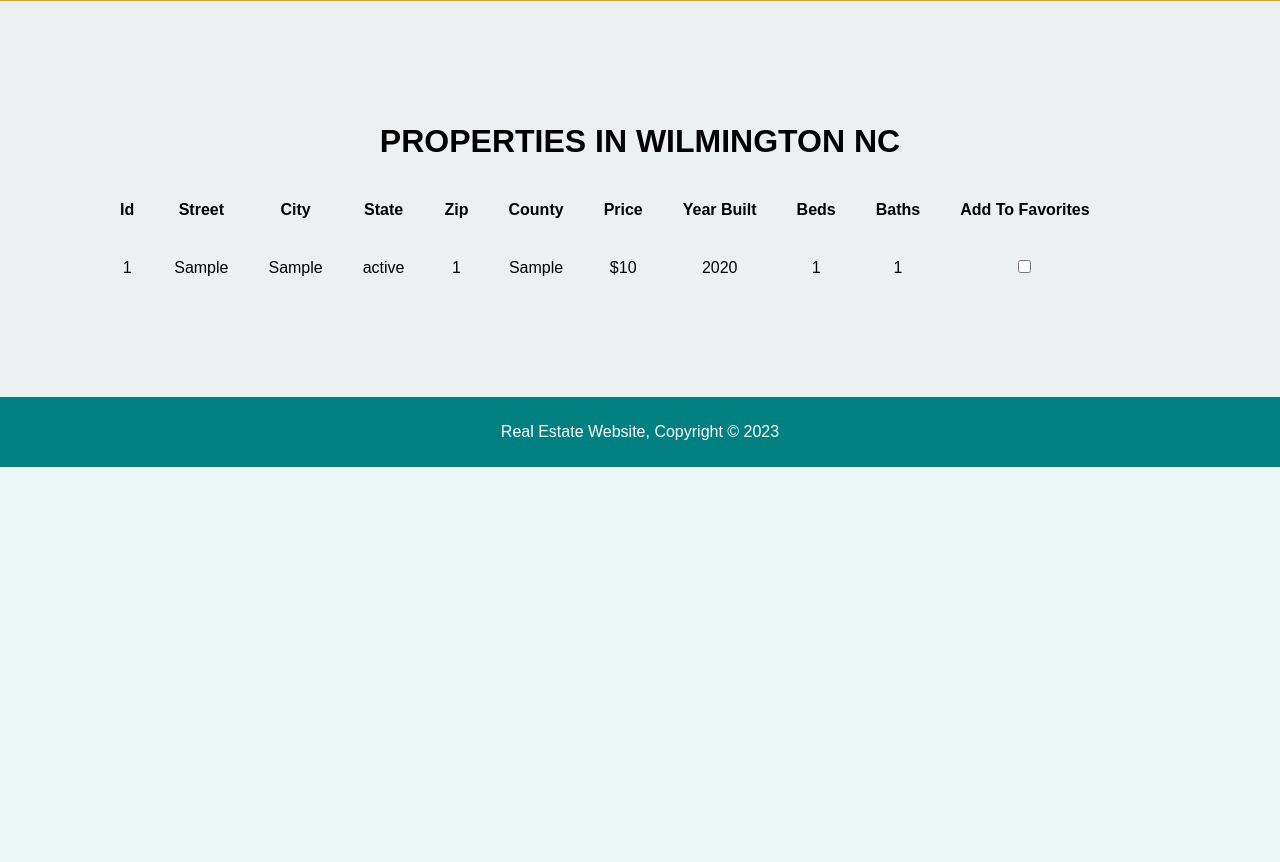
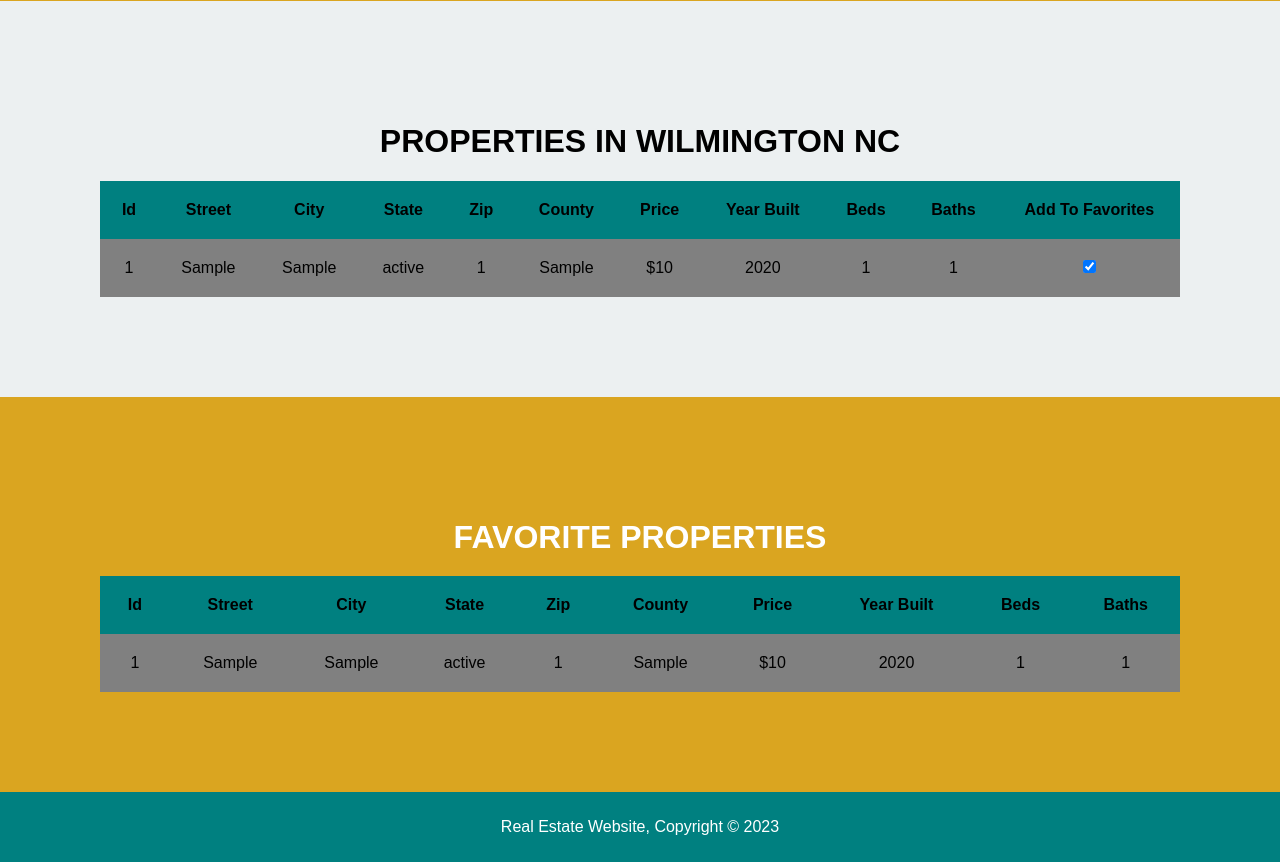
Before and after one commit to jpferner/ownmyhome, a Flask app: page /properties in a window 1280 px wide. Shown: the part 356-1218 px from the top of the page. Before the commit the page ends 823 px from the top, so only its background shows below. Run offline with Flask 3, Linux system fonts and the light colour scheme; tables that the repository leaves empty hold one stand-in row (values such as "Sample post").

Commit message:
Property list and favorite list work dynamically with database.

```diff
--- a/app/routes.py
+++ b/app/routes.py
@@ -1,5 +1,5 @@
 from flask import render_template, flash, redirect, url_for, request, jsonify
-from flask_login import login_user, login_required, logout_user
+from flask_login import login_user, login_required, logout_user, current_user
 
 from app import app
 from app import data_manager
@@ -257,3 +257,21 @@ def update():
     db.session.commit()
     flash('dummy data added')
     return render_template('index.html')
+
+@app.route('/update_favorites', methods=['POST'])
+def update_favorites():
+    propId = request.form['propId']
+    checked = request.form['checked'] == 'true'
+    prop = Property.query.filter_by(propId=propId).first()
+    prop.favorite = checked
+    db.session.commit()
+
+    favorite_props = Property.query.filter_by(favorite=True).all()
+    props_table = render_template('props_table.html', props=Property.query.all(), favorite_props=favorite_props)
+    favorites_table = render_template('favorites_table.html', props=Property, favorite_props=favorite_props)
+    return jsonify(props=props_table, favorites=favorites_table)
+
+@app.route('/favorites_table')
+def favorites_table():
+    favorite_props = Property.query.filter_by(favorite=True).all()
+    return render_template('favorites_table.html', favorite_props=favorite_props)
--- /dev/null
+++ b/app/templates/favorites_table.html
@@ -0,0 +1,31 @@
+<table>
+  <tr>
+    <th>Id</th>
+    <th>Street</th>
+    <th>City</th>
+    <th>State</th>
+    <th>Zip</th>
+    <th>County</th>
+    <th>Price</th>
+    <th>Year Built</th>
+    <th>Beds</th>
+    <th>Baths</th>
+  </tr>
+
+  {% for p in favorite_props %}
+
+      <tr>
+        <td>{{p.propId}}</td>
+        <td>{{p.street}}</td>
+        <td>{{p.city}}</td>
+        <td>{{p.state}}</td>
+        <td>{{p.zcode}}</td>
+        <td>{{p.county}}</td>
+        <td>${{p.price}}</td>
+        <td>{{p.yearBuilt}}</td>
+        <td>{{p.numBeds}}</td>
+        <td>{{p.numBaths }}</td>
+      </tr>
+
+  {% endfor %}
+</table>
--- a/app/templates/properties.html
+++ b/app/templates/properties.html
@@ -2,8 +2,49 @@
 <style>
    th, td {
     padding: 20px;
+    color: black;
+  }
+
+  table {
+    border-collapse: collapse;
+    width: 100%;
+  }
+
+  th {
+    background-color: teal;
+  }
+
+  tr:nth-child(even) {
+    background-color: gray;
   }
 </style>
+<script src="https://code.jquery.com/jquery-3.6.0.min.js"></script>
+<script>
+$(document).ready(function() {
+  $('input[name="favorite"]').change(function() {
+    var propId = $(this).attr('id');
+    var checked = $(this).is(':checked');
+    $.ajax({
+      url: "{{ url_for('update_favorites') }}",
+      type: "POST",
+      data: {propId: propId, checked: checked.toString()},
+      success: function(response) {
+        $('#props').html(response.props);
+        $('#favorites').html(response.favorites);
+      }
+    });
+  });
+
+  // Load the favorites table when the page is first loaded
+  $.ajax({
+    url: "{{ url_for('favorites_table') }}",
+    success: function(response) {
+      $('#favorites').html(response);
+    }
+  });
+});
+</script>
+
 
 <section>
   <div class="container">
@@ -14,6 +55,8 @@
 
 <aside>
   <h1>PROPERTIES IN WILMINGTON NC</h1>
+  <form method="POST" action="{{ url_for('update_favorites') }}">
+    <div id="props">
       <table>
         <tr>
           <th>Id</th>
@@ -41,9 +84,49 @@
             <td>{{p.yearBuilt}}</td>
             <td>{{p.numBeds}}</td>
             <td>{{p.numBaths }}</td>
-          <td><input type="checkbox" id="favorite" name="favorite" value="1"></td>
+            <td><input type="checkbox" id="{{p.propId}}" name="favorite" value="1" {% if p.favorite %}checked{% endif %}></td>
           </tr>
         {% endfor %}
       </table>
+           </div>
+  </form>
 </aside>
+
+<section>
+  <div class="container">
+    <h1>FAVORITE PROPERTIES</h1>
+    <div id="favorites">
+      <table>
+        <tr>
+          <th>Id</th>
+          <th>Street</th>
+          <th>City</th>
+          <th>State</th>
+          <th>Zip</th>
+          <th>County</th>
+          <th>Price</th>
+          <th>Year Built</th>
+          <th>Beds</th>
+          <th>Baths</th>
+        </tr>
+
+        {% for p in favorite_props %}
+          <tr>
+            <td>{{p.propId}}</td>
+            <td>{{p.street}}</td>
+            <td>{{p.city}}</td>
+            <td>{{p.state}}</td>
+            <td>{{p.zcode}}</td>
+            <td>{{p.county}}</td>
+            <td>${{p.price}}</td>
+            <td>{{p.yearBuilt}}</td>
+            <td>{{p.numBeds}}</td>
+            <td>{{p.numBaths }}</td>
+          </tr>
+        {% endfor %}
+      </table>
+    </div>
+  </div>
+</section>
+
 {% include 'footer.html' %}
```
Also changed, not shown: app/models.py (+19 -13 lines), app/templates/props_table.html (added, +49 -0 lines). Lines whose indentation alone changed are shown as unchanged.
